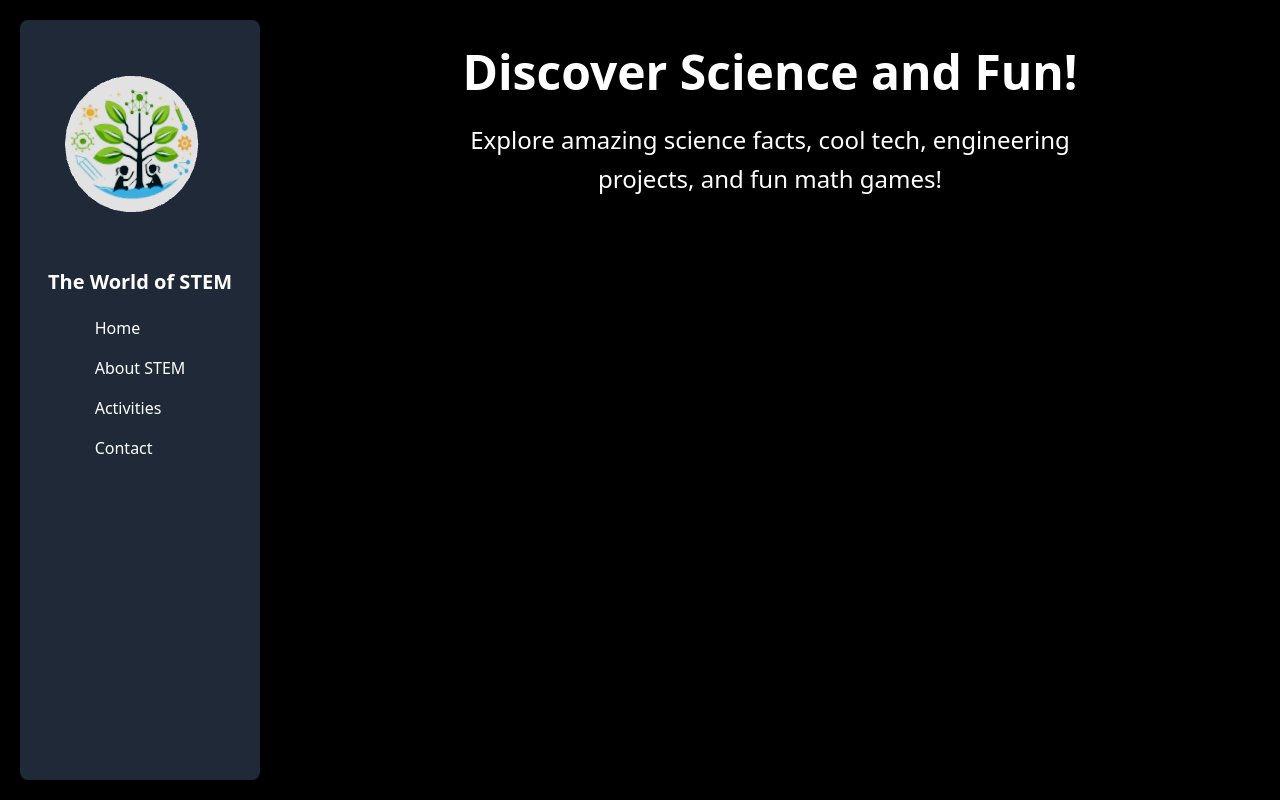
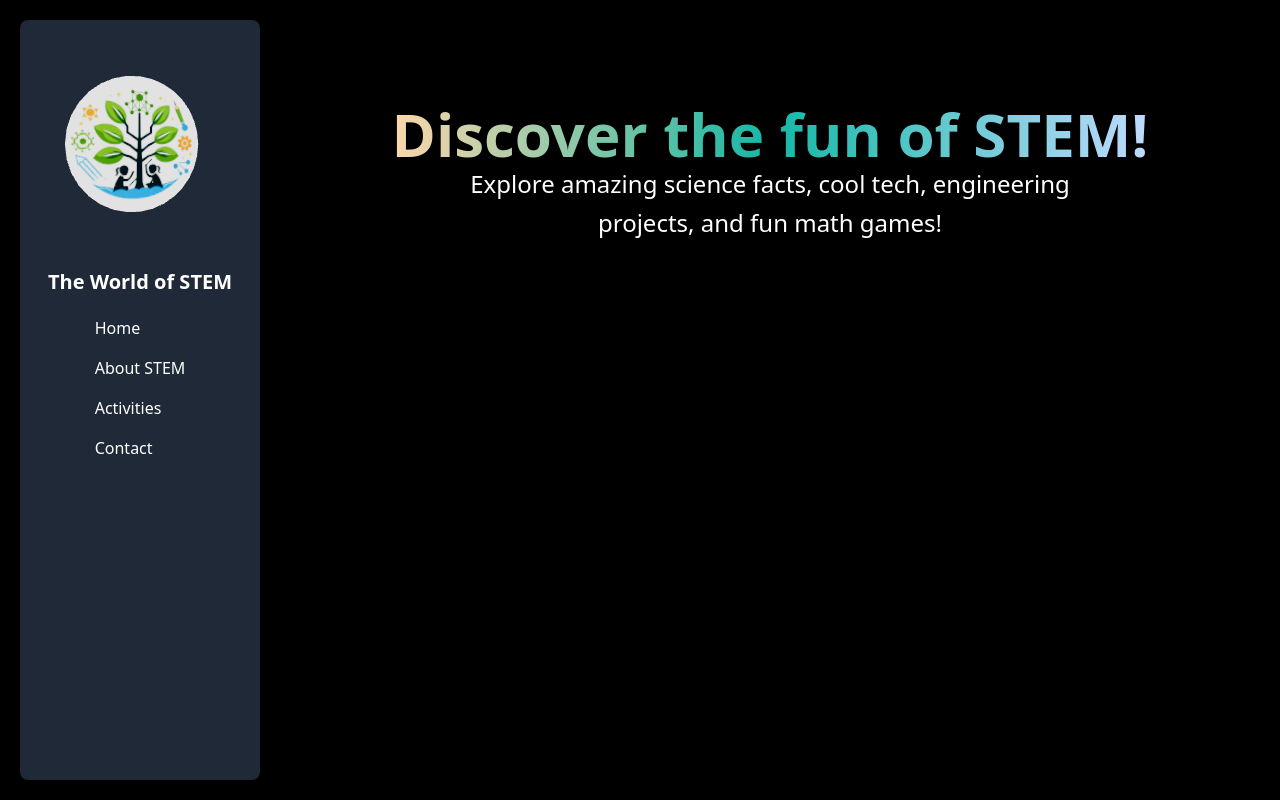
Before and after one commit to affiq23/stem4stems, a Next.js app: page / in a window 1280 px wide. Built offline with nearby package versions, Linux system fonts and the light colour scheme.

Commit message:
gradient

```diff
--- a/pages/index.tsx
+++ b/pages/index.tsx
@@ -68,7 +68,12 @@
 
       <main className="flex-grow">
         <section className="text-center py-12">
-          <h1 className="text-5xl font-bold mb-6">Discover Science and Fun!</h1>
+          <span className="flex place-content-center pt-14 text-6xl font-bold text-transparent bg-clip-text ">
+            <h1 className="animate-text text-transparent bg-clip-text bg-gradient-to-r from-orange-200 via-teal-500 to-blue-200">
+              Discover the fun of STEM!
+            </h1>
+          </span>
+
           <p className="text-2xl mx-auto leading-relaxed max-w-2xl">
             Explore amazing science facts, cool tech, engineering projects, and
             fun math games!
```
